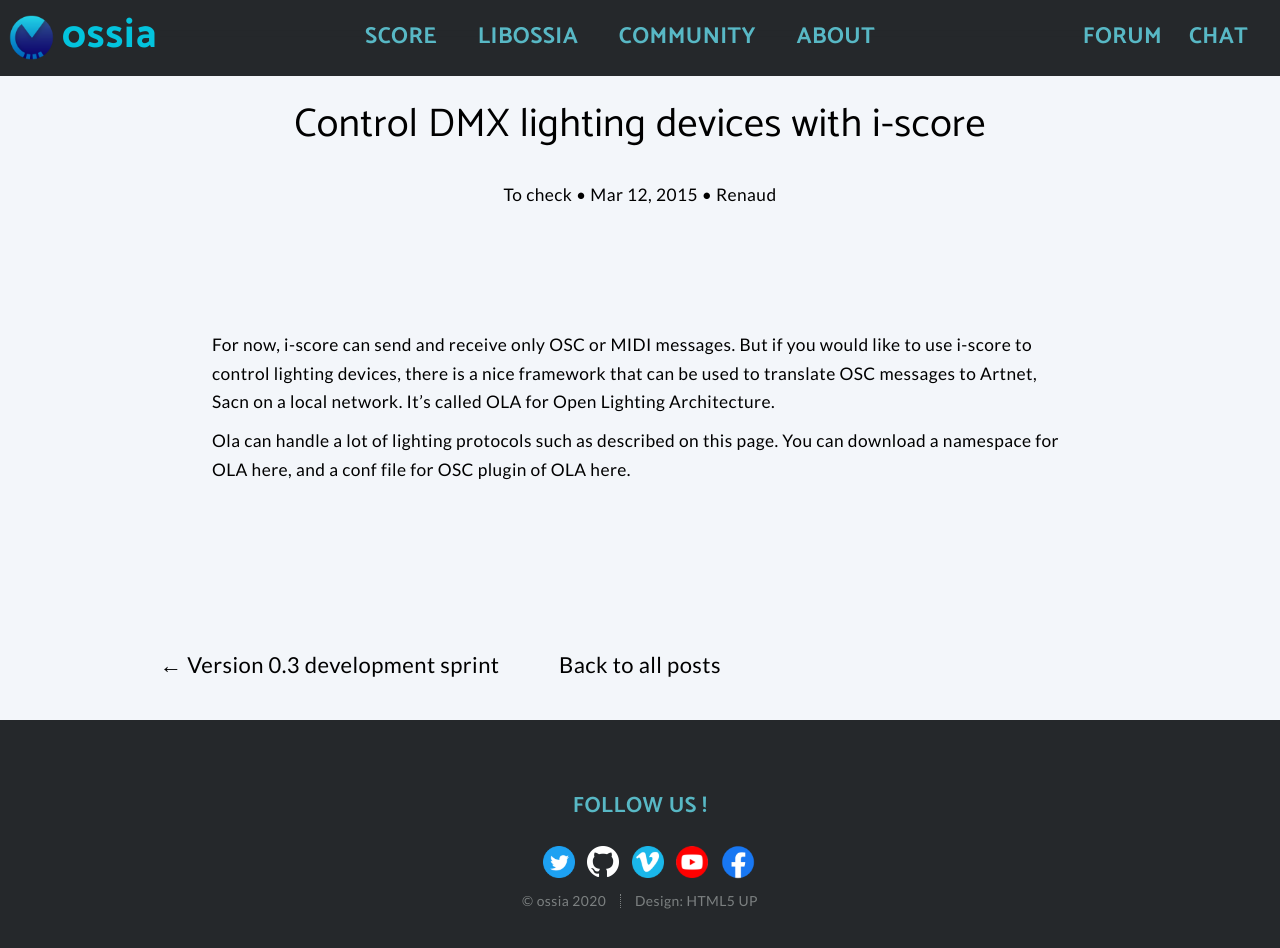
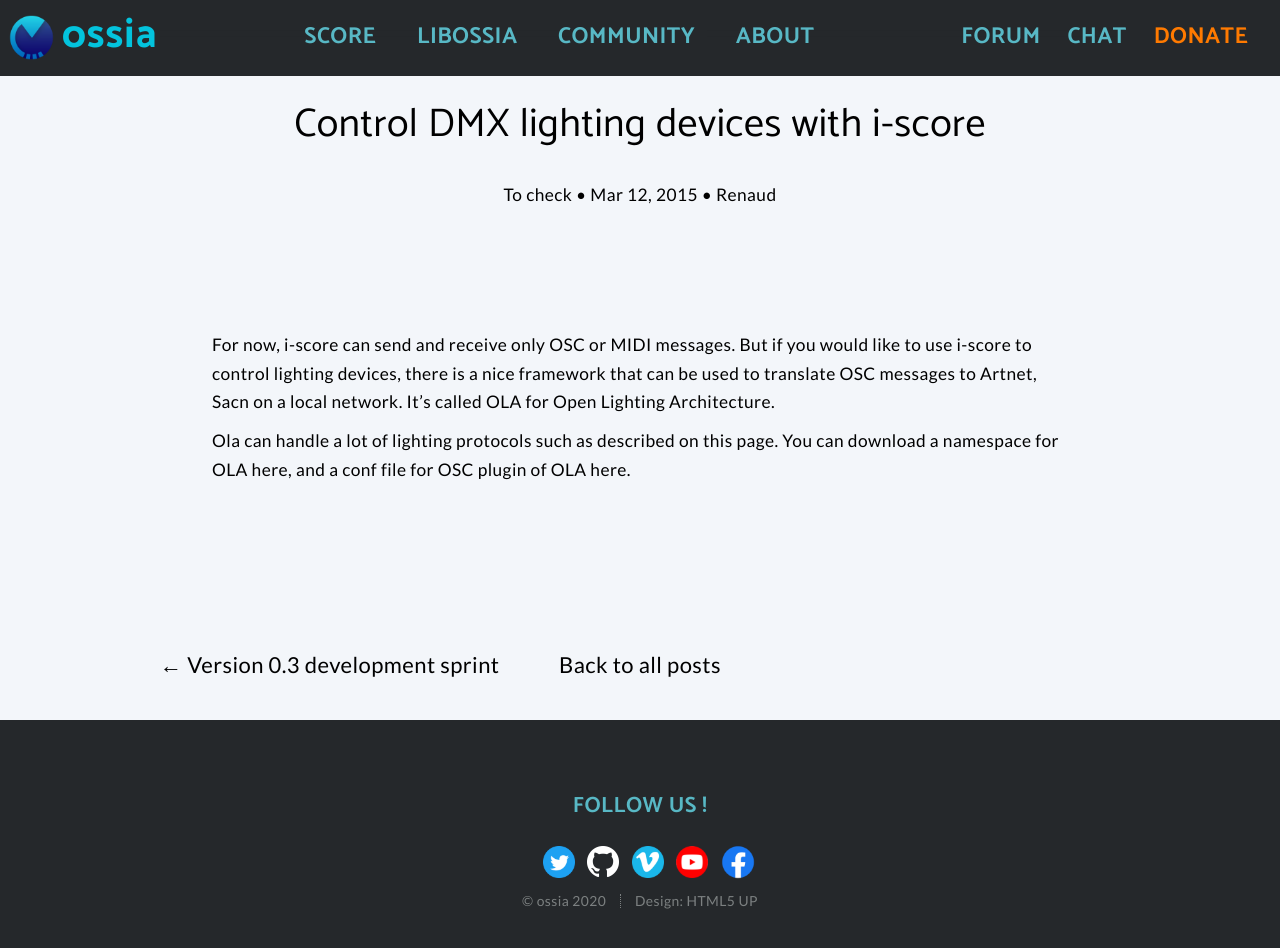
Before and after one commit to thibaudk/ossia.github.io, a Jekyll site: the page built from _posts/2015-03-12-control-dmx.markdown, in a window 1280 px wide and 977 px high. Shown: the top 948 px of the window. Built offline with Jekyll 4.4.1, drawn with Linux system fonts in a browser that asks for light colours.

Commit message:
Added donate button in the header

```diff
--- a/_includes/header.html
+++ b/_includes/header.html
@@ -36,6 +36,7 @@
         <div>
             <a href="http://forum.ossia.io/" target="_blank" style="padding-left: 0; padding-right: 1em;">forum</a>
             <a href="https://gitter.im/OSSIA/score" target="_blank" style="padding:0; padding-right: 1em;">chat</a>
+             <a class="donate" href="https://opencollective.com/ossia" target="_blank" style="padding:0; padding-right: 1em;color: var(--orange);">donate</a>
         </div>
 	</nav>
 </header>
--- a/css/style.css
+++ b/css/style.css
@@ -621,6 +621,18 @@
 					color: var(--orange) !important;
 				}
 
+
+                #header nav div a.donate{
+                    color: var(--orange);
+                }
+                #header nav div.active > a.donate, #header nav div a.donate:hover,
+				#header nav div a.donate.active {
+                    color: white !important;
+				}
+				#header nav div a.donate.active, #header nav div a.donate.special:hover {
+					color: white !important;
+				}
+
 			#header.alt nav {
 				right: 2.5em;
 				top: 1.75em;
```
